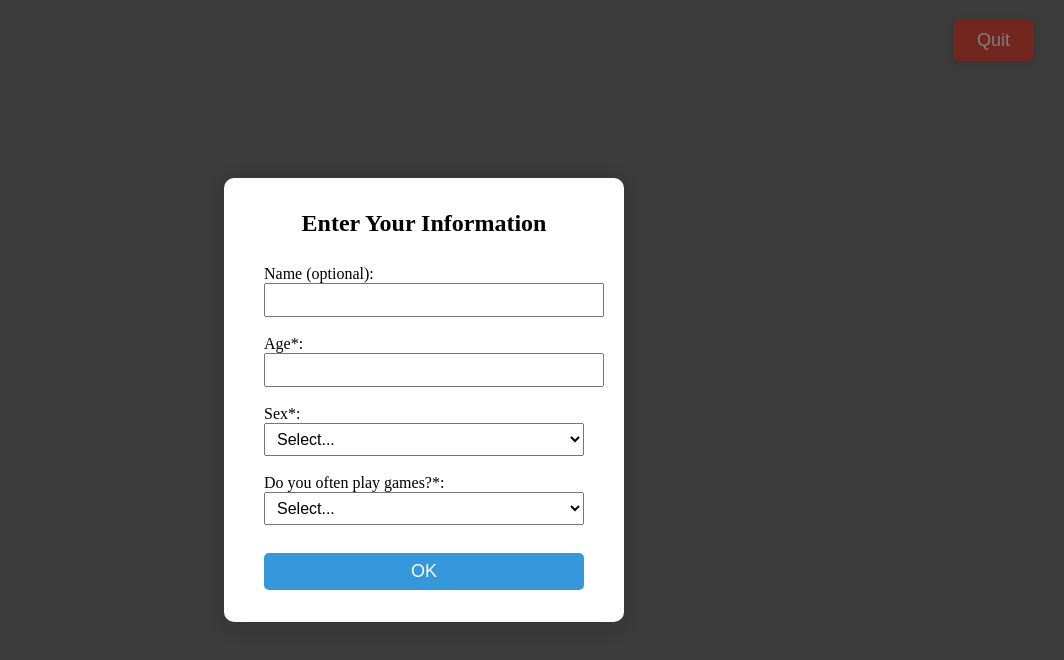
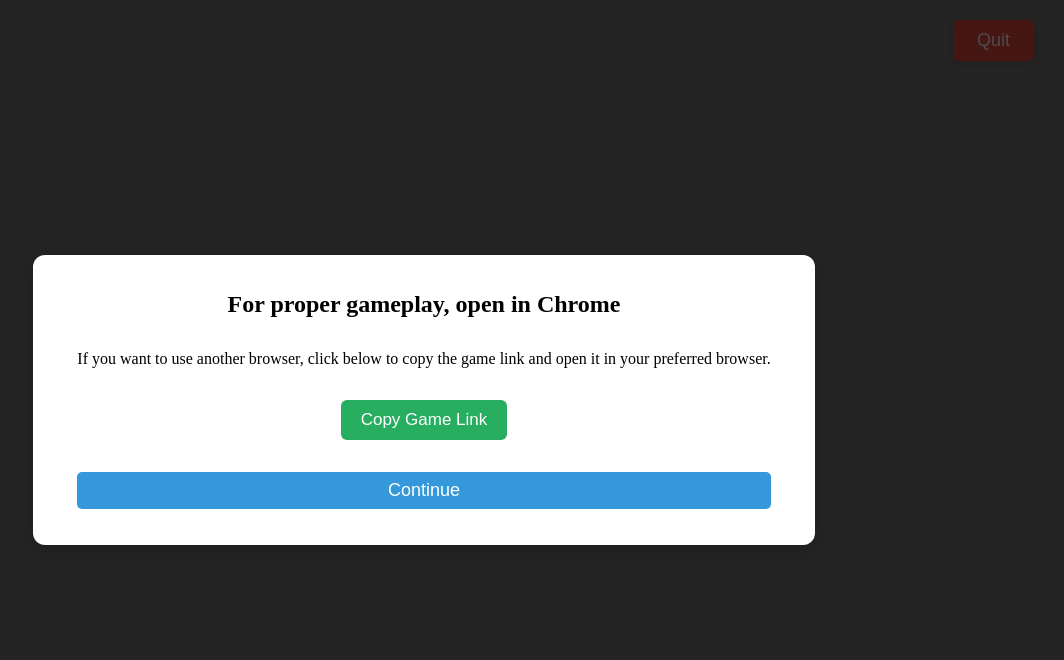
Before and after one commit to abel-git-design/Planet_Shooter, a plain HTML site: page index.html in a window 1280 px wide. Shown: the whole page, without its empty margins (216-1280 px from the left). Drawn offline with Linux system fonts and the light colour scheme.

Commit message:
Update index.html

```diff
--- a/index.html
+++ b/index.html
@@ -3,7 +3,8 @@
 <head>
   <meta charset="UTF-8">
   <title>Planet Shooter</title>
-
+  <meta http-equiv="Content-Security-Policy" content="default-src 'self' data:; style-src 'self' 'unsafe-inline'; img-src 'self' data: https://upload.wikimedia.org; script-src 'self' 'unsafe-inline';">
+  <meta name="referrer" content="no-referrer">
   <meta name="viewport"
         content="width=device-width, height=device-height,
                  initial-scale=1.0, user-scalable=no">
@@ -40,6 +41,17 @@
   </style>
 </head>
 <body>
+
+  <!-- Browser Suggestion Modal -->
+  <div id="browserModal" style="position:fixed;top:0;left:0;width:100vw;height:100vh;background:rgba(0,0,0,0.7);display:flex;align-items:center;justify-content:center;z-index:2000;">
+    <div style="background:#fff;padding:36px 44px;border-radius:12px;box-shadow:0 4px 24px rgba(0,0,0,0.22);min-width:340px;display:flex;flex-direction:column;gap:22px;align-items:center;">
+      <h2 style="margin:0 0 10px 0;text-align:center;">For proper gameplay, open in Chrome</h2>
+      <p style="margin:0 0 10px 0;text-align:center;">If you want to use another browser, click below to copy the game link and open it in your preferred browser.</p>
+      <button id="copyGameLinkBtn" style="padding:10px 20px;font-size:17px;background:#27ae60;color:#fff;border:none;border-radius:6px;cursor:pointer;">Copy Game Link</button>
+      <span id="copyConfirmMsg" style="color:#27ae60;display:none;">Link copied! Paste it in any browser you like.</span>
+      <button id="continueToGameBtn" style="margin-top:10px;padding:8px 0;font-size:18px;background:#3498db;color:#fff;border:none;border-radius:5px;cursor:pointer;width:100%;">Continue</button>
+    </div>
+  </div>
 
   <div id="userInfoModal" style="position:fixed;top:0;left:0;width:100vw;height:100vh;background:rgba(0,0,0,0.5);display:flex;align-items:center;justify-content:center;z-index:100;">
     <form id="userInfoForm" style="background:#fff;padding:32px 40px;border-radius:10px;box-shadow:0 4px 24px rgba(0,0,0,0.18);min-width:320px;display:flex;flex-direction:column;gap:18px;">
@@ -91,5 +103,33 @@
   <canvas id="gameCanvas"></canvas>
 
   <script src="game.js"></script>
+  <script>
+    // Show browser modal on load, hide user info modal until browser modal is closed
+    document.addEventListener('DOMContentLoaded', function() {
+      var browserModal = document.getElementById('browserModal');
+      var userInfoModal = document.getElementById('userInfoModal');
+      if (browserModal && userInfoModal) {
+        userInfoModal.style.display = 'none';
+        browserModal.style.display = 'flex';
+      }
+      var copyBtn = document.getElementById('copyGameLinkBtn');
+      var confirmMsg = document.getElementById('copyConfirmMsg');
+      if (copyBtn) {
+        copyBtn.onclick = function() {
+          navigator.clipboard.writeText(window.location.href).then(function() {
+            confirmMsg.style.display = 'block';
+            setTimeout(function(){ confirmMsg.style.display = 'none'; }, 2000);
+          });
+        };
+      }
+      var continueBtn = document.getElementById('continueToGameBtn');
+      if (continueBtn) {
+        continueBtn.onclick = function() {
+          browserModal.style.display = 'none';
+          userInfoModal.style.display = 'flex';
+        };
+      }
+    });
+  </script>
 </body>
 </html>
```
